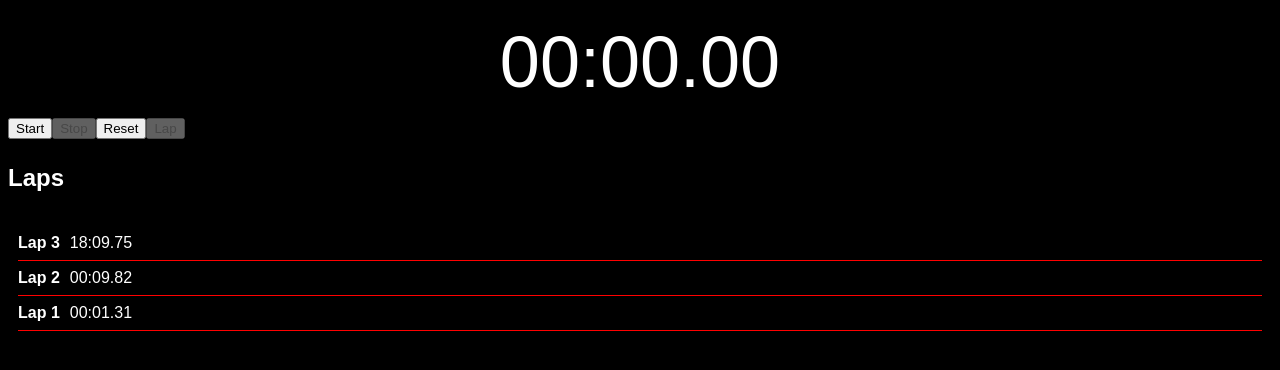
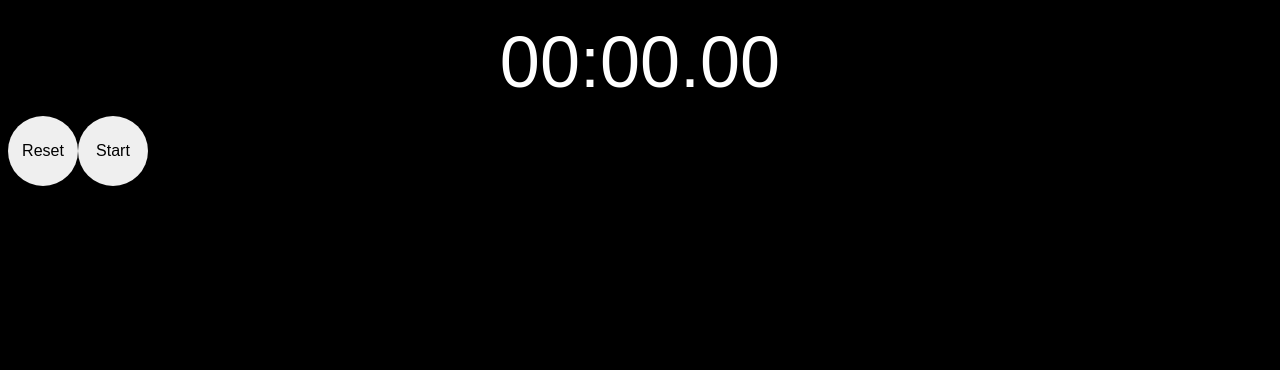
Before and after one commit to balazsotakomaiya/playground, a React (Vite) app in the folder stopwatch/: page / in a window 1280 px wide. Shown: the top 370 px of the page. Built offline with nearby package versions, Linux system fonts and the light colour scheme.

Commit message:
Update current lap duration, laps and button components

```diff
--- a/stopwatch/src/App.tsx
+++ b/stopwatch/src/App.tsx
@@ -1,13 +1,15 @@
-import { useEffect, useMemo, useReducer } from 'react'
+import { useEffect, useMemo, useReducer } from "react";
 import { formatTime } from "./utils.ts";
 import stopwatchReducer, { initialState } from "./reducer";
 import { DigitalTime } from "./components/DigitalTime";
 import { Laps } from "./components/Laps";
+import styled from "styled-components";
+import { RoundButton } from "./components/RoundButton";
 
-const UPDATE_INTERVAL = 10 // The stopwatch UI update interval in milliseconds
+const UPDATE_INTERVAL = 10; // The stopwatch UI update interval in milliseconds
 
 function App() {
-  const [state, dispatch] = useReducer(stopwatchReducer, initialState)
+  const [state, dispatch] = useReducer(stopwatchReducer, initialState);
 
   const worstLapTime = useMemo(() => {
     return state.laps.length > 0 ? Math.max(...state.laps) : null;
@@ -17,22 +19,22 @@ function App() {
     return state.laps.length > 0 ? Math.min(...state.laps) : null;
   }, [state.laps]);
 
-  const reversedLaps = [...state.laps].reverse() // Do not mutate React state directly
+  const reversedLaps = [...state.laps].reverse(); // Do not mutate React state directly
 
   const startStopwatch = () => {
-    dispatch({ type: 'START_STOPWATCH' });
+    dispatch({ type: "START_STOPWATCH" });
   };
 
   const stopStopwatch = () => {
-    dispatch({ type: 'STOP_STOPWATCH' });
+    dispatch({ type: "STOP_STOPWATCH" });
   };
 
   const resetStopwatch = () => {
-    dispatch({ type: 'RESET_STOPWATCH' });
+    dispatch({ type: "RESET_STOPWATCH" });
   };
 
   const recordLap = () => {
-    dispatch({ type: 'RECORD_LAP' });
+    dispatch({ type: "RECORD_LAP" });
   };
 
   useEffect(() => {
@@ -41,7 +43,7 @@ function App() {
     if (state.isRunning) {
       interval = window.setInterval(() => {
         dispatch({
-          type: 'INCREMENT_ELAPSED_TIME',
+          type: "INCREMENT_ELAPSED_TIME",
           interval: UPDATE_INTERVAL,
         });
       }, UPDATE_INTERVAL); // updating the time every 10 milliseconds
@@ -55,33 +57,45 @@ function App() {
   }, [state.isRunning]);
 
   return (
-      <div>
+    <div>
+      <TimeAndControls>
         <DigitalTime elapsedTime={state.elapsedTime} />
-        <button onClick={startStopwatch} disabled={state.isRunning}>
-          Start
-        </button>
-        <button onClick={stopStopwatch} disabled={!state.isRunning}>
-          Stop
-        </button>
-        <button onClick={resetStopwatch} disabled={state.isRunning}>
-          Reset
-        </button>
-        <button onClick={recordLap} disabled={!state.isRunning}>
-          Lap
-        </button>
-        <h2>Laps</h2>
-        <Laps />
+        <Controls>
+          { state.isRunning ? (
+              <RoundButton onClick={recordLap}>
+                Lap
+              </RoundButton>
+          ) : (
+              <RoundButton onClick={resetStopwatch}>
+                Reset
+              </RoundButton>
+          )}
 
-        {reversedLaps.map((lap, index) => (
-            <li
-                key={`lap-${index}`}
-            >
-              <span className="lap-number">Lap {state.laps.length - index}</span>
-              <span className="lap-time"> {formatTime(lap)}</span>
-            </li>
-        ))}
-      </div>
-  )
+          {/*todo: slider controls*/}
+
+          { state.isRunning ? (
+              <RoundButton onClick={stopStopwatch}>
+                Stop
+              </RoundButton>
+          ) : (
+              <RoundButton onClick={startStopwatch}>
+                Start
+              </RoundButton>
+          )}
+        </Controls>
+      </TimeAndControls>
+
+      <Laps laps={reversedLaps} />
+    </div>
+  );
 }
 
-export default App
+const TimeAndControls = styled.div`
+  height: 400px;
+`;
+
+const Controls = styled.div`
+  display: flex;
+`
+
+export default App;
--- a/stopwatch/src/components/Laps/Laps.tsx
+++ b/stopwatch/src/components/Laps/Laps.tsx
@@ -1,18 +1,19 @@
 import styled from 'styled-components';
+import React from "react";
+import { formatTime } from "../../utils.ts";
+import { LapDuration } from "../../types.ts";
 
-const Laps = () => {
-    const laps = [
-        { number: 3, time: "18:09.75" },
-        { number: 2, time: "00:09.82" },
-        { number: 1, time: "00:01.31" },
-    ];
+interface Props {
+    laps: LapDuration[]
+}
 
+const Laps: React.FC<Props> = ({ laps }) => {
     return (
         <LapContainer>
-            {laps.map(lap => (
-                <LapItem key={lap.number}>
-                    <LapNumber>Lap {lap.number}</LapNumber>
-                    <LapTime>{lap.time}</LapTime>
+            {laps.map((lap, index) => (
+                <LapItem key={`lap-${index}`}>
+                    <LapNumber className="lap-number">Lap {laps.length - index}</LapNumber>
+                    <LapTime className="lap-time"> {formatTime(lap)}</LapTime>
                 </LapItem>
             ))}
         </LapContainer>
@@ -22,7 +23,6 @@ const Laps = () => {
 const LapContainer = styled.div`
     background-color: black;
     color: white;
-    font-family: Arial, sans-serif;
     padding: 10px;
 `;
 
--- /dev/null
+++ b/stopwatch/src/components/RoundButton/RoundButton.tsx
@@ -0,0 +1,25 @@
+import React from "react";
+import styled from "styled-components";
+
+interface Props extends React.HTMLAttributes<HTMLButtonElement> {
+    variant?: 'primary' | 'danger' | 'success'
+}
+
+const RoundButton: React.FC<Props> = (props) => {
+    const {
+        variant,
+        ...rest
+    } = props
+
+    return <StyledRoundButton {...rest} variant={variant} />;
+}
+
+const StyledRoundButton = styled.button<{ variant: Props['variant'] }>`
+  height: 70px;
+  width: 70px;
+  border-radius: 50%;
+  border: none;
+  font-size: 1rem;
+`
+
+export default RoundButton
--- /dev/null
+++ b/stopwatch/src/components/RoundButton/index.ts
@@ -0,0 +1 @@
+export { default as RoundButton } from './RoundButton';
--- a/stopwatch/src/reducer.ts
+++ b/stopwatch/src/reducer.ts
@@ -39,6 +39,13 @@ const reducer = (state: StopwatchState, action: StopwatchAction): StopwatchState
             case 'INCREMENT_ELAPSED_TIME':
                 if (state.isRunning) {
                     draftState.elapsedTime = state.elapsedTime + action.interval;
+
+
+                    // Update the duration of the current lap
+                    if (draftState.laps.length > 0) {
+                        const previousLapsDuration = sumNumbers(draftState.laps.slice(0, -1));
+                        draftState.laps[draftState.laps.length - 1] = draftState.elapsedTime - previousLapsDuration;
+                    }
                 }
                 break;
             case 'RESET_STOPWATCH':
```
